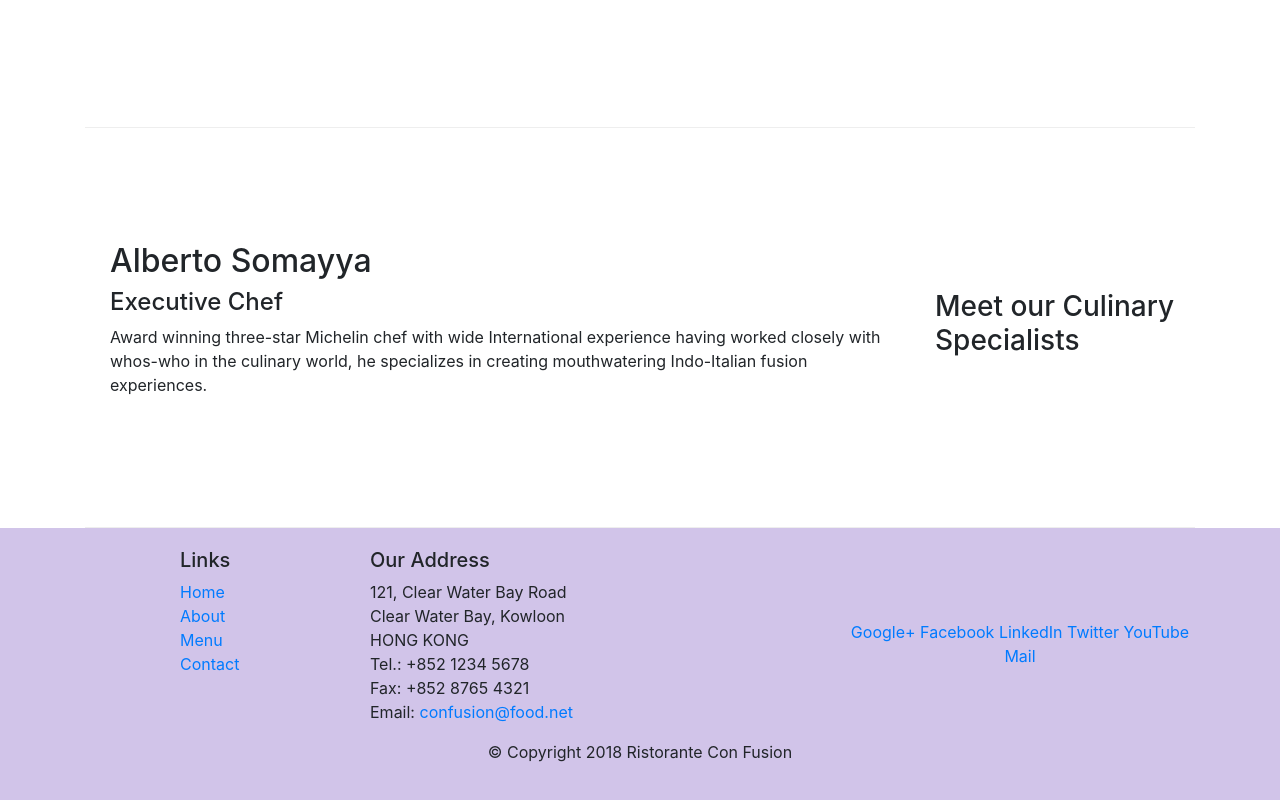
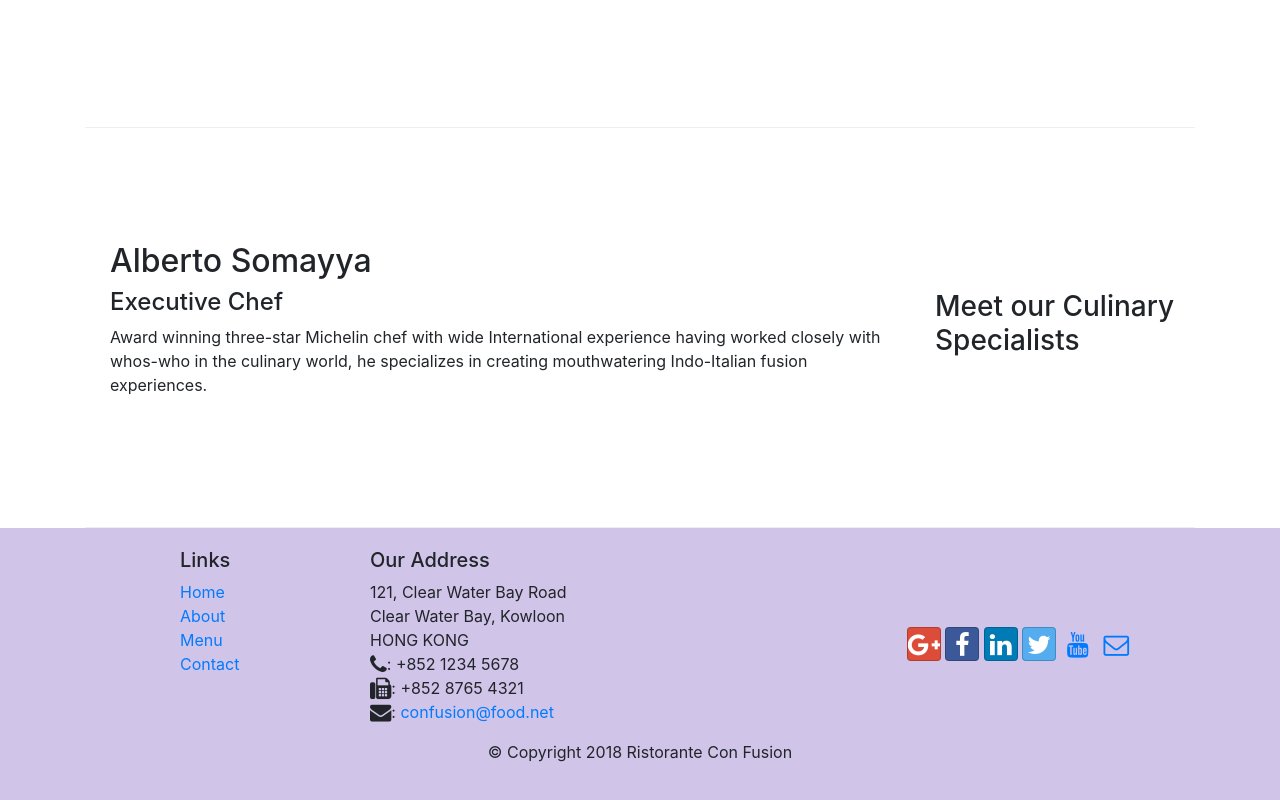
Before and after one commit to diegoforerocruz/bootstrap-test, a website: page index.html in a window 1280 px wide. Shown: the part 956-1756 px from the top of the page. Drawn offline with nearby package versions, Linux system fonts and the light colour scheme.

Commit message:
font icons completed

```diff
--- a/index.html
+++ b/index.html
@@ -87,7 +87,7 @@
                     <h5>Links</h5>
                     <ul class="list-unstyled">
                         <li><a href="#">Home</a></li>
-                        <li><a href="#">About</a></li>
+                        <li><a href="./aboutus.html">About</a></li>
                         <li><a href="#">Menu</a></li>
                         <li><a href="#">Contact</a></li>
                     </ul>
@@ -98,19 +98,19 @@
 		              121, Clear Water Bay Road<br>
 		              Clear Water Bay, Kowloon<br>
 		              HONG KONG<br>
-		              Tel.: +852 1234 5678<br>
-		              Fax: +852 8765 4321<br>
-		              Email: <a href="mailto:confusion@food.net">confusion@food.net</a>
+		              <i class="fa fa-phone fa-lg"></i>: +852 1234 5678<br>
+                      <i class="fa fa-fax fa-lg"></i>: +852 8765 4321<br>
+                      <i class="fa fa-envelope fa-lg"></i>: <a href="mailto:confusion@food.net">confusion@food.net</a>
 		           </address>
                 </div>
                 <div class="col-12 col-sm-4 align-self-center">
                     <div class="text-center">
-                        <a href="http://google.com/+">Google+</a>
-                        <a href="http://www.facebook.com/profile.php?id=">Facebook</a>
-                        <a href="http://www.linkedin.com/in/">LinkedIn</a>
-                        <a href="http://twitter.com/">Twitter</a>
-                        <a href="http://youtube.com/">YouTube</a>
-                        <a href="mailto:">Mail</a>
+                        <a class="btn btn-social-icon btn-google" href="http://google.com/+"><i class="fa fa-google-plus fa-lg"></i></a>
+                        <a class="btn btn-social-icon btn-facebook" href="http://www.facebook.com/profile.php?id="><i class="fa fa-facebook fa-lg"></i></a>
+                        <a class="btn btn-social-icon btn-linkedin" href="http://www.linkedin.com/in/"><i class="fa fa-linkedin fa-lg"></i></a>
+                        <a class="btn btn-social-icon btn-twitter" href="http://twitter.com/"><i class="fa fa-twitter fa-lg"></i></a>
+                        <a class="btn btn-social-icon btn-youtube" href="http://youtube.com/"><i class="fa fa-youtube fa-lg"></i></a>
+                        <a class="btn btn-social-icon" href="mailto:"><i class="fa fa-envelope-o fa-lg"></i></a>
                     </div>
                 </div>
            </div>
```
Also changed, not shown: aboutus.html (+9 -9 lines).
